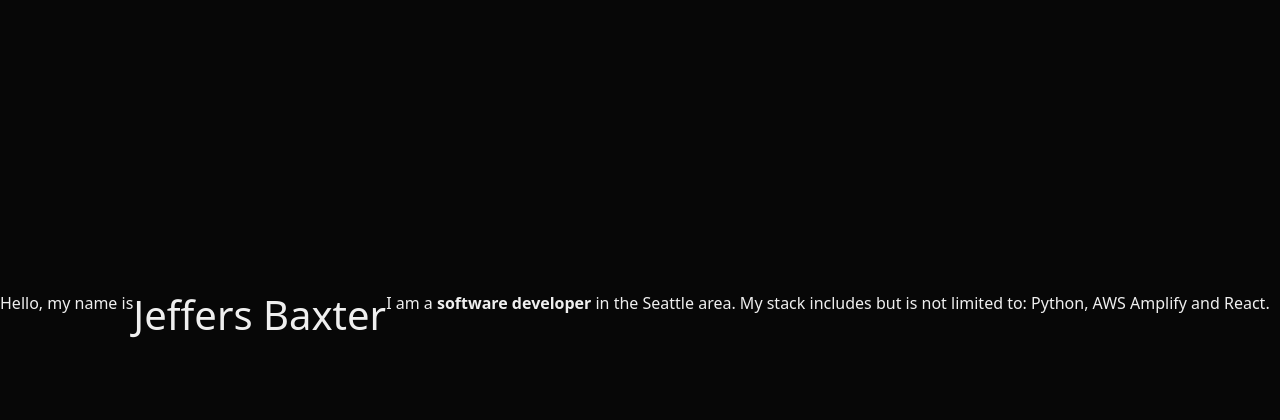
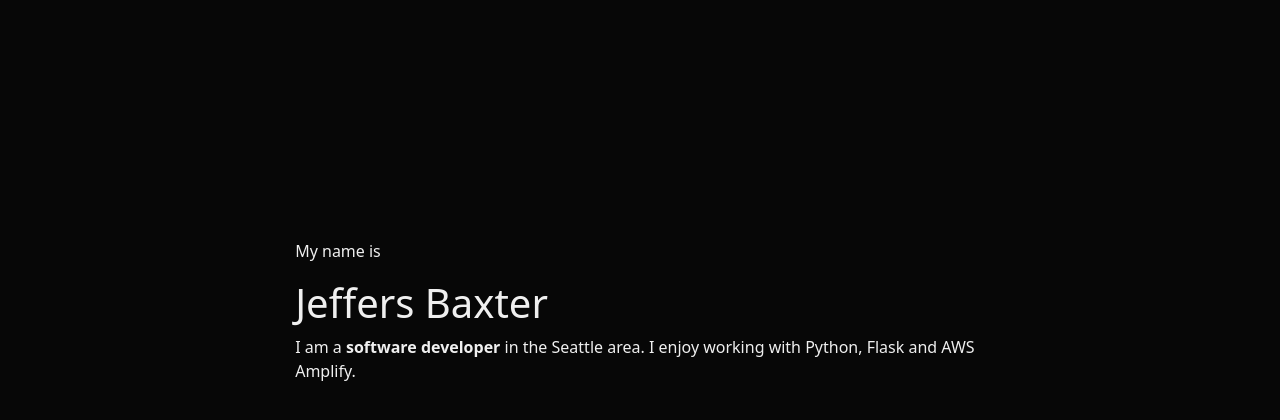
Before and after one commit to jeffersbaxter/portfolio-website, a Flask app: page / in a window 1280 px wide. Shown: the part 981-1401 px from the top of the page. Run offline with Flask 2, Linux system fonts and the light colour scheme; some libraries are stand-ins or nearby versions.

Commit message:
style pages to be centered and snap scroll on y-axis

```diff
--- a/static/css/styles.css
+++ b/static/css/styles.css
@@ -5,9 +5,10 @@ body {
 
 .main-container {
     scroll-snap-type: y mandatory;
-    overflow: scroll;
     display: flex;
     min-height: 100vh;
+    overflow-y: scroll;
+    flex-direction: column;
 }
 
 .main-container .content-row {
@@ -18,5 +19,16 @@ body {
 }
 
 .content-container {
-    width: 100%;
+    width: 61.8%;
 }
+
+.page {
+    height: 100vh;
+    scroll-snap-align: start;
+}
+
+.snap-container {
+    max-height: 100vh;
+    overflow-y: scroll;
+    scroll-snap-type: y mandatory;
+}
--- a/templates/index.html
+++ b/templates/index.html
@@ -12,11 +12,29 @@
 </head>
     <body>
         <div class="main-container">
-            <div class="content-container d-flex align-content-center flex-wrap">
-                <p>Hello, my name is</p>
-                <h1>Jeffers Baxter</h1>
-                <p>I am a <strong>software developer</strong> in the Seattle area. My stack includes but is not limited to: Python, AWS Amplify and React.
-                </p>
+            <div class="snap-container">
+                <div class="page container d-flex justify-content-center align-items-center flex-wrap">
+                    <div class="content-container">
+                        <p>My name is</p>
+                        <h1>Jeffers Baxter</h1>
+                        <p>I am a <strong>software developer</strong> in the Seattle area. I enjoy working with Python, Flask and AWS Amplify.
+                        </p>
+                    </div>
+                </div>
+                {% for link in links: %}
+                <div class="page container d-flex justify-content-center align-items-center flex-wrap">
+                    <div class="content-container">
+                        <div class="project">
+                            <a href="{{ link.url }}">
+                                <h3>{{ link.title }}</h3>
+                            </a>
+                            <p>
+                                Lorem ipsum dolor sit amet, consectetur adipiscing elit, sed do eiusmod tempor incididunt ut labore et dolore magna aliqua. Ut enim ad minim veniam, quis nostrud exercitation ullamco laboris nisi ut aliquip ex ea commodo consequat. Duis aute irure dolor in reprehenderit in voluptate velit esse cillum dolore eu fugiat nulla pariatur. Excepteur sint occaecat cupidatat non proident, sunt in culpa qui officia deserunt mollit anim id est laborum.
+                            </p>
+                        </div>
+                    </div>
+                </div>
+                {% endfor %}
             </div>
         </div>
     </body>
```
